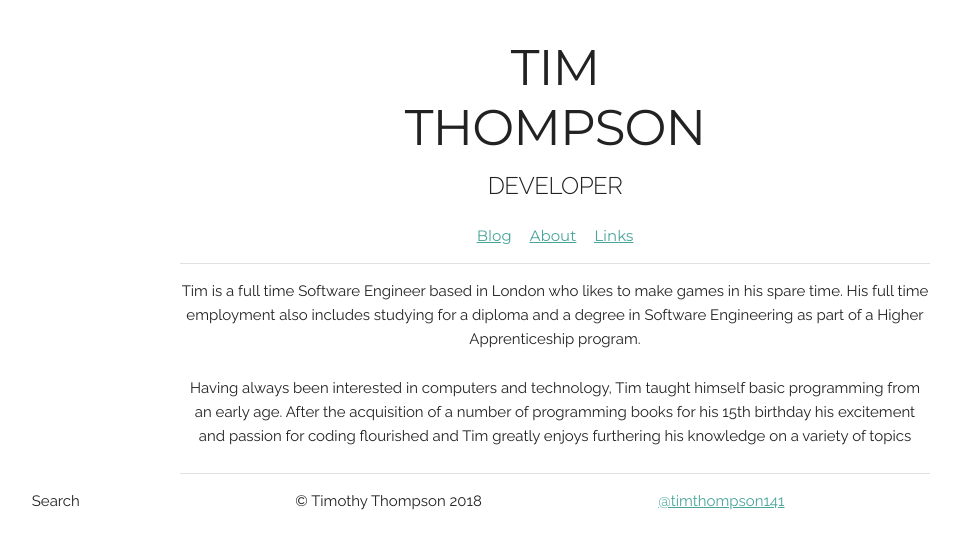
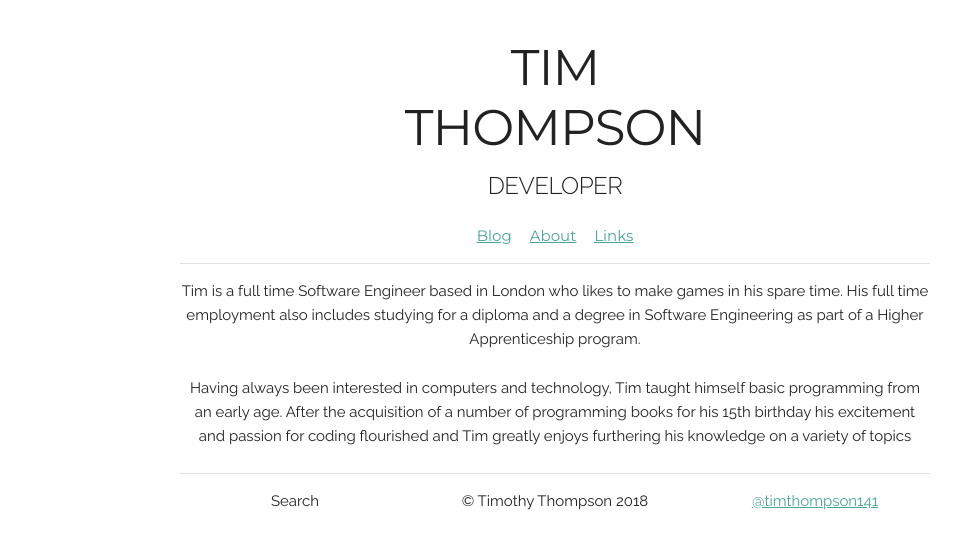
Before and after one commit to tim-thompson/blog, a Jekyll site: the page built from about.md, in a window 1280 px wide. Shown: the top 549 px of the page, without its empty margins (85-1044 px from the left). Built offline with Jekyll 4.4.1, drawn with Linux system fonts in a browser that asks for light colours; some web fonts are replaced; comment, search, counter and statistics services are not loaded.

Commit message:
Footer modifications

```diff
--- a/_includes/footer.html
+++ b/_includes/footer.html
@@ -1,12 +1,13 @@
 <div class="footer">
+  <hr></hr>
   <div class="row">
-      <div class="three columns">
+    <div class="four columns">
       <p>Search</p>
     </div>
-      <div class="three columns">
+    <div class="four columns">
       <p> &copy; Timothy Thompson 2018</p>
     </div>
-      <div class="three columns">
+    <div class="four columns">
       <p><a href="http://twitter.com/timthompson141" target="_blank">@timthompson141</a></p>
     </div>
   </div>
--- a/_layouts/default.html
+++ b/_layouts/default.html
@@ -6,8 +6,8 @@
     <div class="container">
       {% include header.html %}
       {{ content }}
+      {% include footer.html %}
     </div>
-      {% include footer.html %}
   </div>
     <script id="dsq-count-scr" src="//tim-thompson.disqus.com/count.js" async></script>
 </body>
--- a/_layouts/page.html
+++ b/_layouts/page.html
@@ -2,4 +2,3 @@
 layout: default
 ---
 {{ content }}
-<hr></hr>
```
Lines whose indentation alone changed are shown as unchanged.
